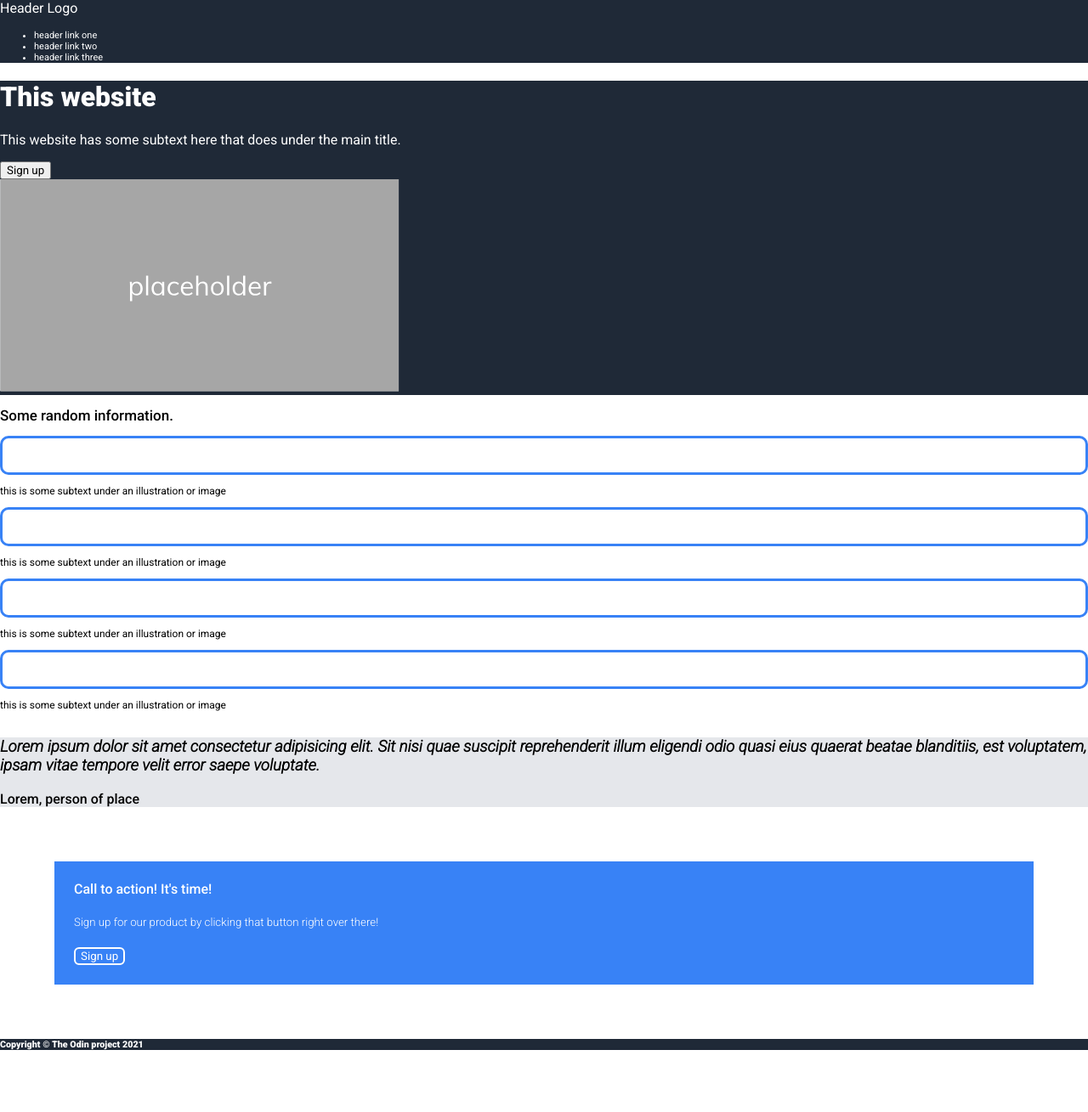
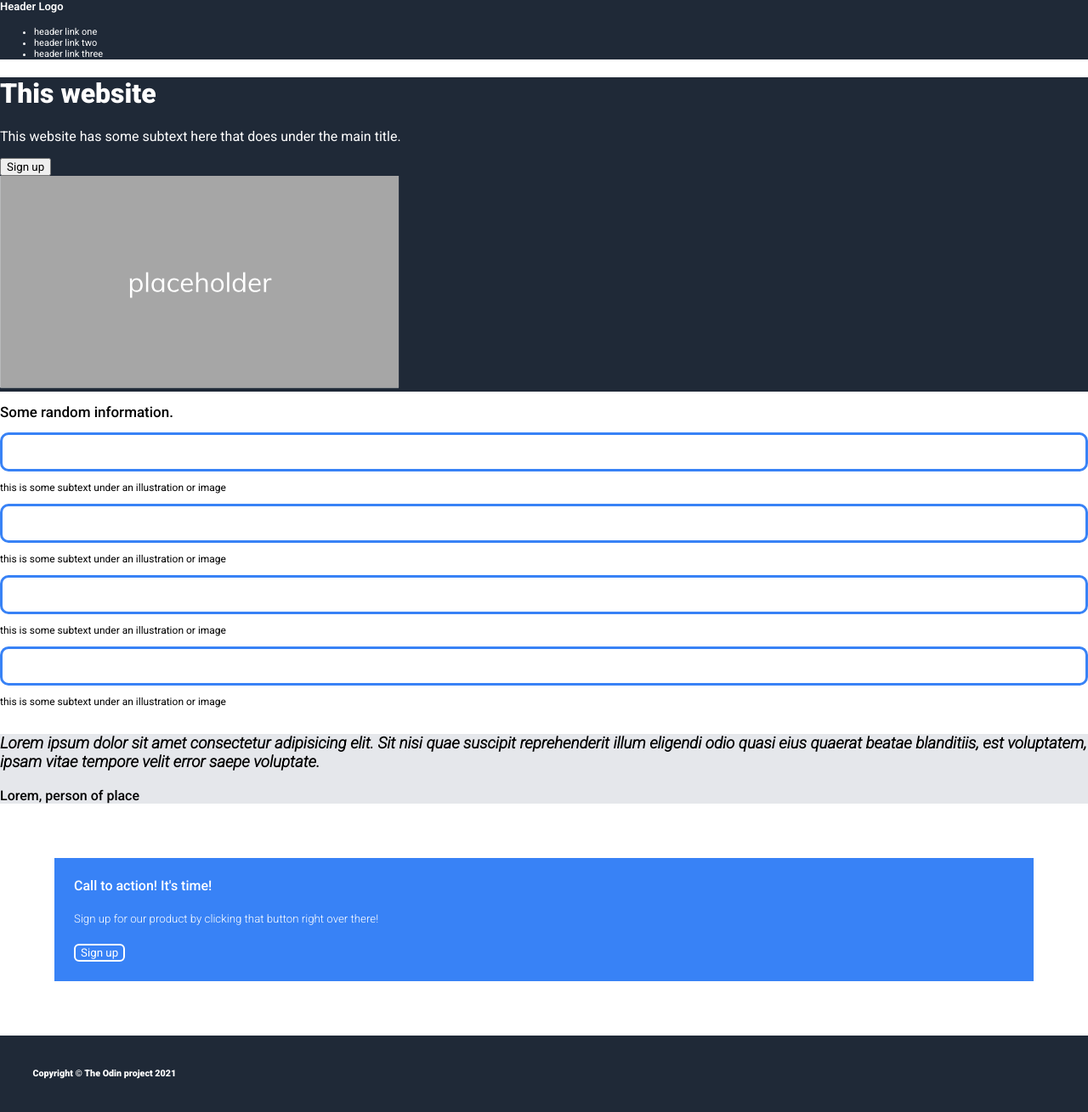
Before and after one commit to tiganabryan/vanilla-landing-page, a plain HTML site: page index.html in a window 1280 px wide. Shown: the whole page at 85% size. Before the commit the page ends 1261 px from the top, so only its background shows below. Drawn offline with Linux system fonts and the light colour scheme; files that its build step writes are made by us from their sources.

Commit message:
Remove margin on header, add padding

```diff
--- a/index.html
+++ b/index.html
@@ -5,7 +5,7 @@
     <meta http-equiv="X-UA-Compatible" content="IE=edge">
     <meta name="viewport" content="width=device-width, initial-scale=1.0">
     <title>vanilla landing page</title>
-    <link rel="stylesheet" href="styles.css">
+    <link rel="stylesheet" href="./styles/styles.css">
 
     <link rel="preconnect" href="https://fonts.googleapis.com">
     <link rel="preconnect" href="https://fonts.gstatic.com" crossorigin>
@@ -105,7 +105,7 @@
     <div class="footer-section">
         <div class="footer-container">
             <div class="footer-item">
-                <h6>Copyright &copy; The Odin project 2021</h6>
+                <h6 class="footer-header">Copyright &copy; The Odin project 2021</h6>
             </div>
         </div>
     </div>
--- a/images/styles/styles.css
+++ b/styles/styles.css
@@ -7,6 +7,7 @@ body {
 }
 
 /* Section background and font colours */
+
 .header-section,
 .hero-section,
 .footer-section {
@@ -43,7 +44,7 @@ body {
 .call-to-action-section {
     background-color: #3882F6;
     color: white;
-    margin: 5%
+    margin: 5%;
 }
 
 .call-to-action-container {
@@ -68,8 +69,6 @@ body {
     color:white;
 }
 
-.
-
 
 
 .header-logo {
@@ -82,7 +81,6 @@ body {
 }
 
 /* Hero Section */
- {}
 
 
 
@@ -91,7 +89,6 @@ body {
 .nested-illustration-container {
     overflow:hidden;
     /* padding: 3000px; */
-
 }
 
 .illustration-item {
@@ -104,3 +101,8 @@ body {
     /* height: 200px; */
     /* overflow: hidden; */
 }
+
+.footer-header {
+    margin:0px;
+    padding: 3%;
+}
```
